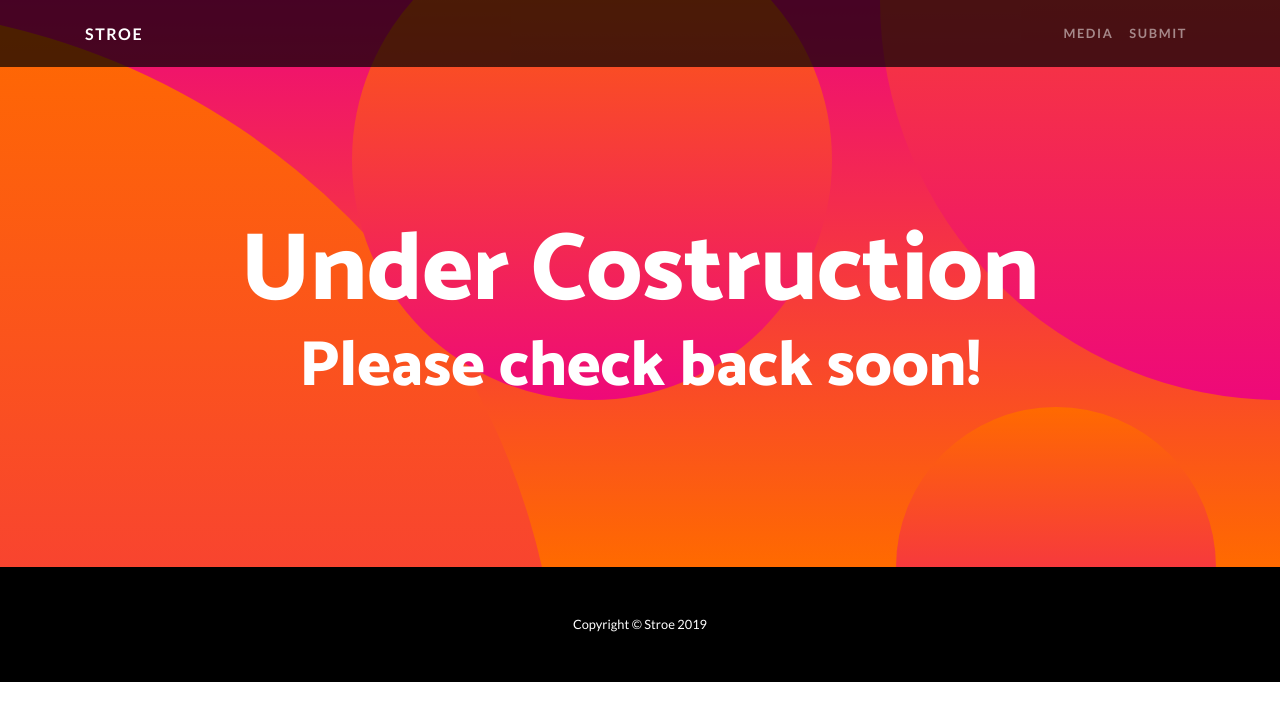
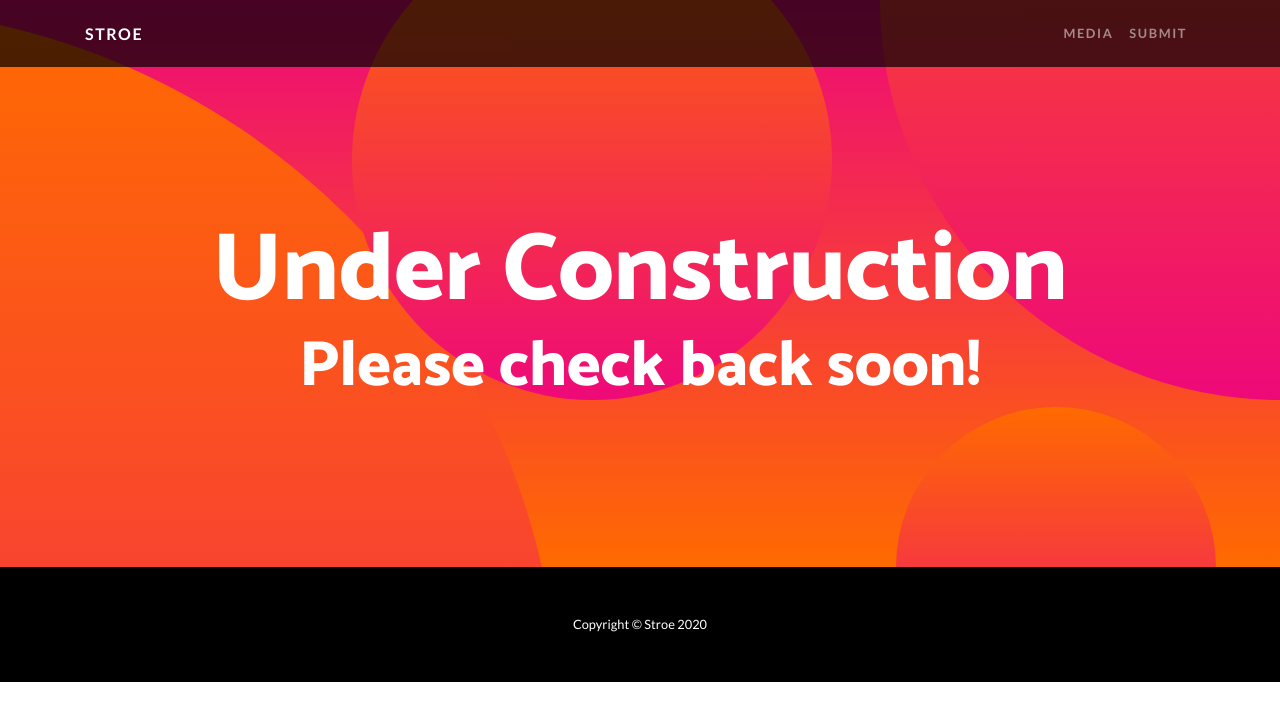
Before and after one commit to Fl4v/stroe, a Django app: page /form/ in a window 1280 px wide. Shown: the top 726 px of the page. Run offline with Django 3.2, Linux system fonts and the light colour scheme; some libraries are stand-ins or nearby versions.

Commit message:
Fixed typo and copyright section.

```diff
--- a/form/templates/form.html
+++ b/form/templates/form.html
@@ -3,7 +3,7 @@
   <header class="masthead text-center text-white">
     <div class="masthead-content">
       <div class="container">
-        <h2 class="masthead-heading mb-0">Under Costruction</h2>
+        <h2 class="masthead-heading mb-0">Under Construction</h2>
         <h3 class="masthead-subheading mb-0">Please check back soon!</h3>
       </div>
     </div>
--- a/templates/base.html
+++ b/templates/base.html
@@ -52,7 +52,7 @@
   <!-- Footer -->
   <footer class="py-5 bg-black">
     <div class="container">
-      <p class="m-0 text-center text-white small">Copyright &copy; Stroe 2019</p>
+      <p class="m-0 text-center text-white small">Copyright &copy; Stroe 2020</p>
     </div>
     <!-- /.container -->
   </footer>
```
Also changed, not shown: README.md.
